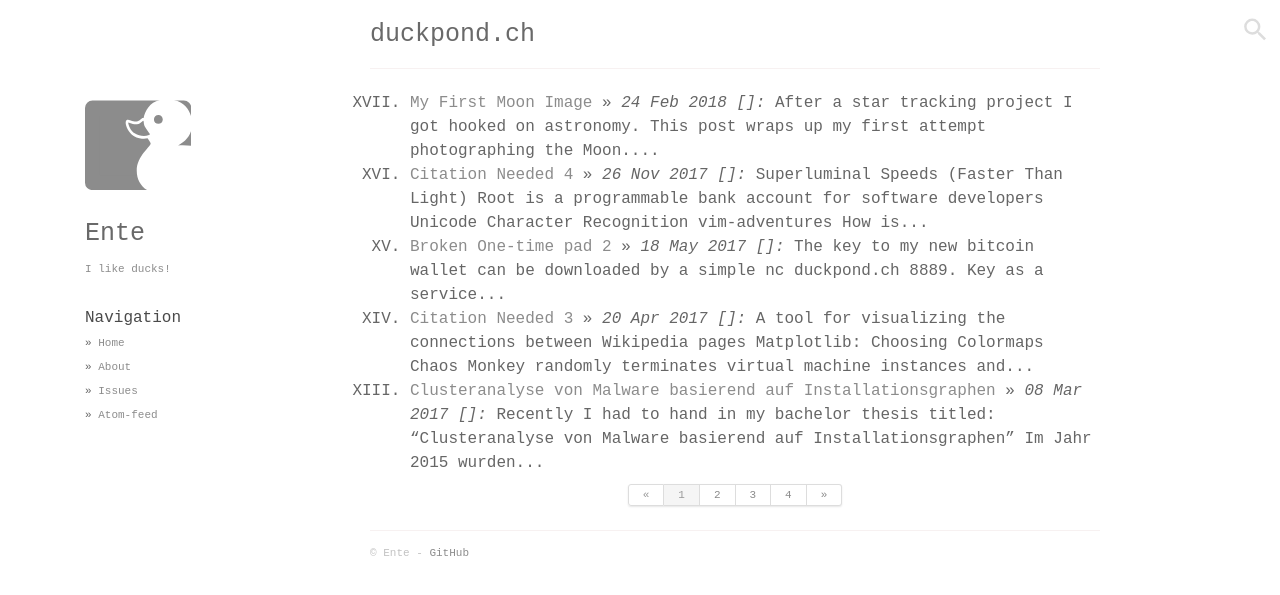
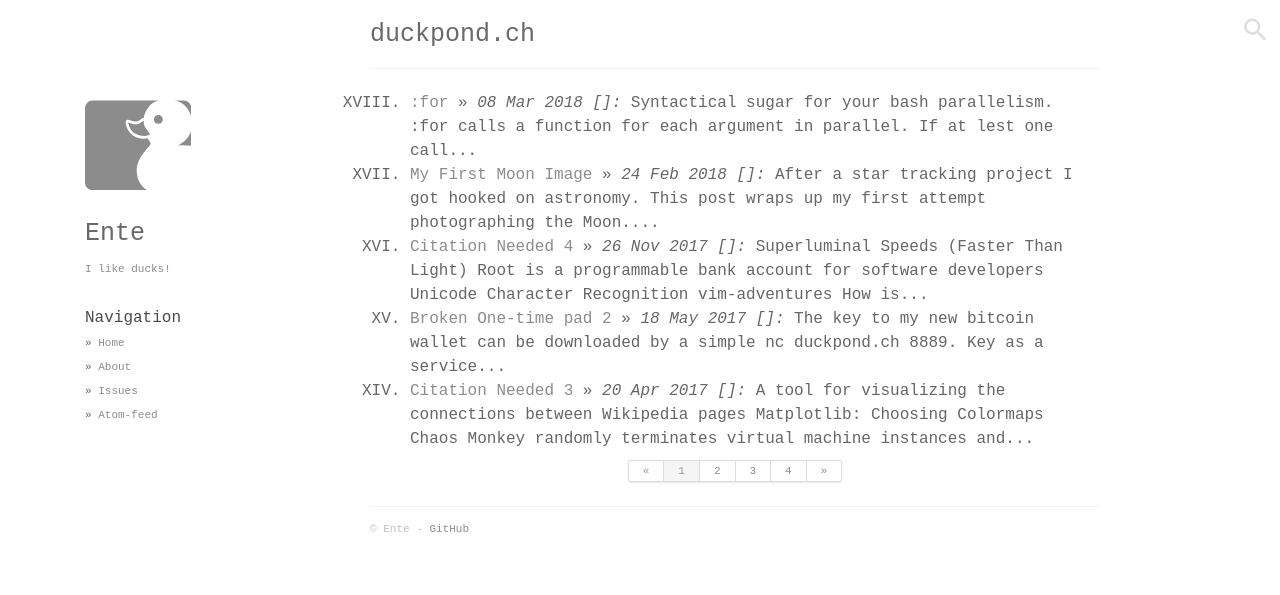
Before and after one commit to Enteee/duckpond.ch, a Jekyll site: the page built from index.html, in a window 1280 px wide. Shown: the top 595 px of the page. Built offline with Jekyll 4.4.1, drawn with Linux system fonts in a browser that asks for light colours; the list of posts is cut into pages by our own code; comment, search, counter and statistics services are not loaded.

```diff
--- a/_drafts/:for.md
+++ b/_posts/2018-03-08-:for.md
@@ -1,7 +1,7 @@
 ---
 layout: post
-categories: []
-keywords: []
+categories: [bash]
+keywords: [bash, parallel]
 ---
 
 Syntactical sugar for your bash parallelism. `:for` calls a function for each argument in parallel.
```
